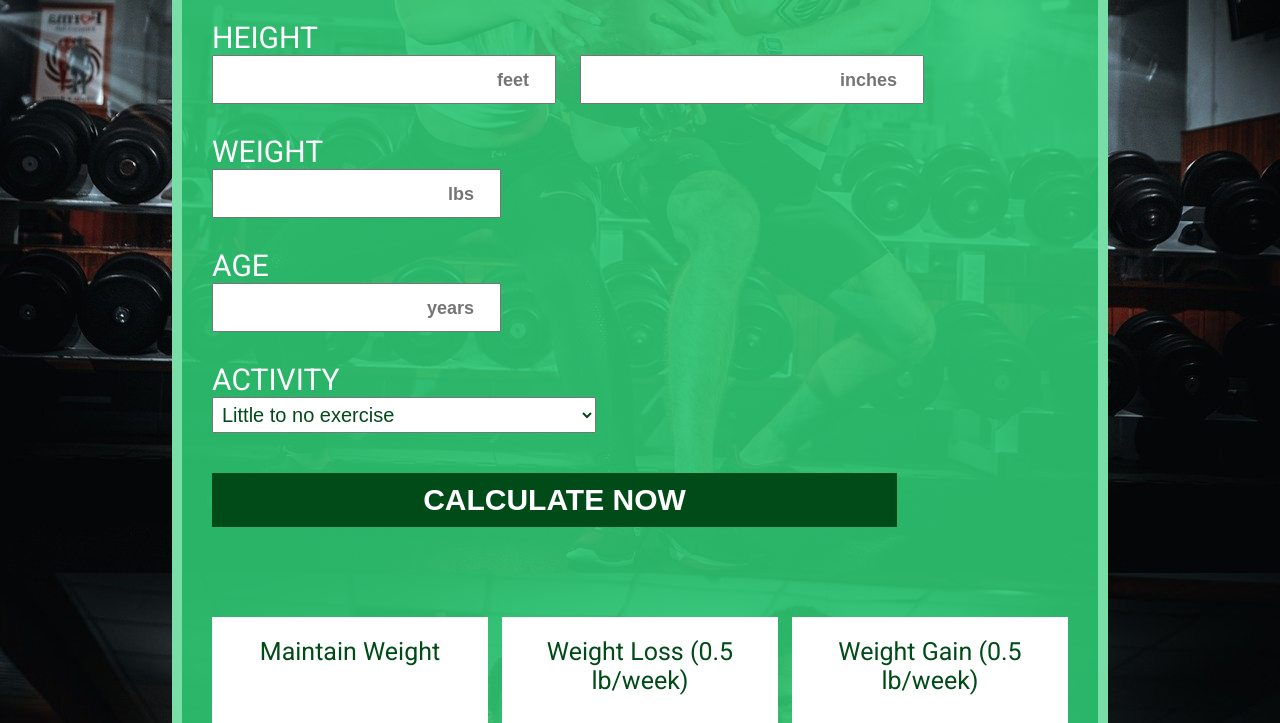
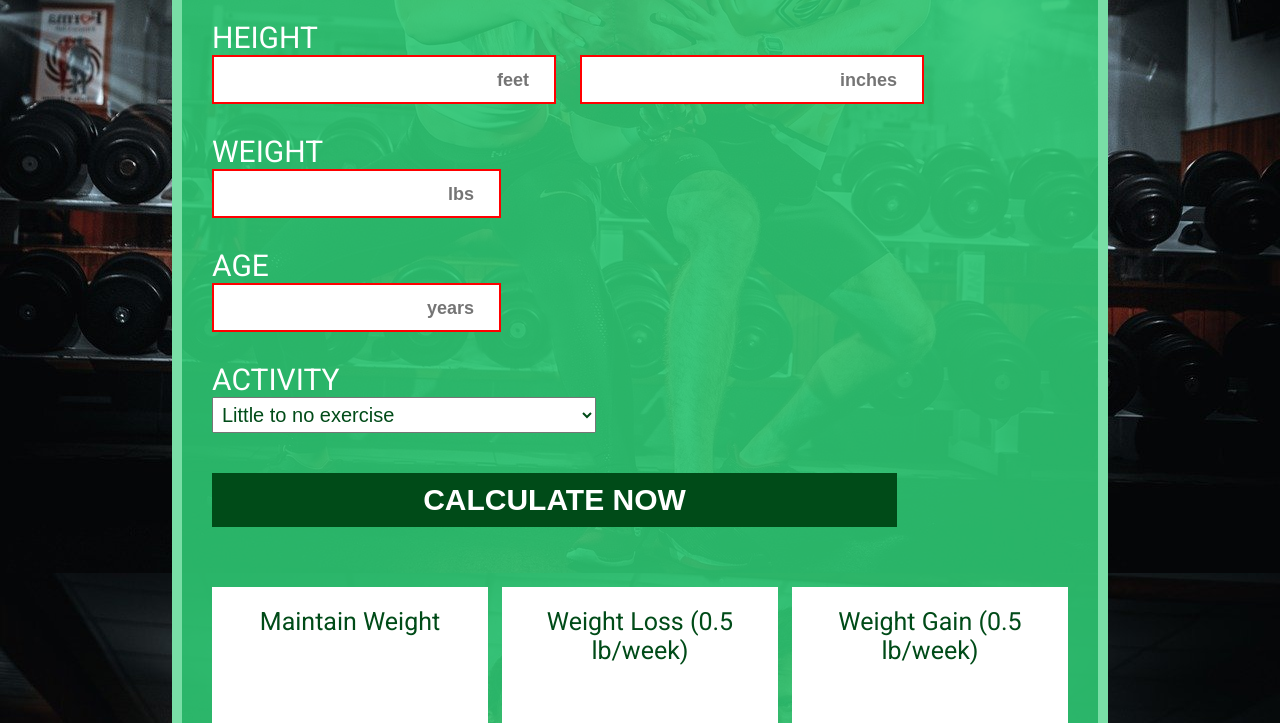
Before and after one commit to djoko77/calorie-calculator, a plain HTML site: page index.html in a window 1280 px wide. Shown: the part 280-1003 px from the top of the page. Drawn offline with nearby package versions, Linux system fonts and the light colour scheme.

Commit message:
add styling error

```diff
--- a/css/main.css
+++ b/css/main.css
@@ -97,7 +97,7 @@ button {
     text-transform: uppercase;
     font-size: 20px;
     font-weight: bold;
-    margin-bottom: 20px;
+    margin-bottom: 10px;
     transition: 1s;
     cursor: pointer;
 }
@@ -148,6 +148,21 @@ p.calories-day {
 
 .result-label {
     margin-top: 50px;
+}
+
+#message {
+    text-transform:initial;
+    color: red;
+    padding: 0 0 10px 0;
+    margin: 0 0 20px 0;
+}
+
+input:invalid {
+    border: 2px solid red;
+}
+
+input:valid {
+    border: 3px solid #004b18;
 }
 
 @media only screen and (min-width: 768px) {
```
